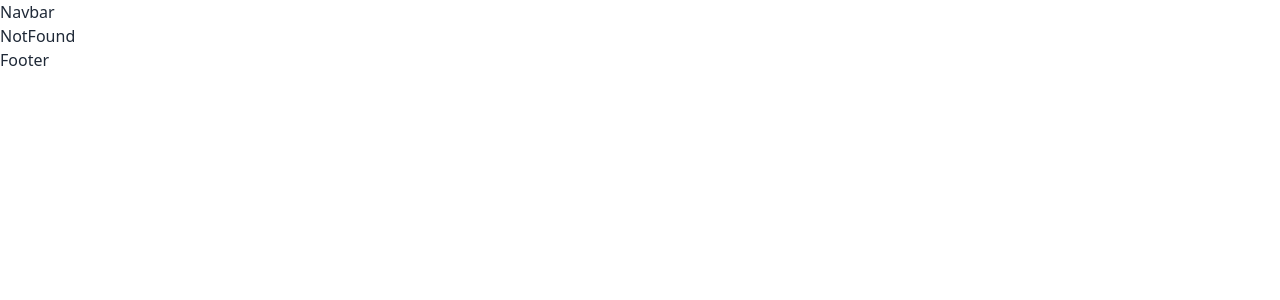
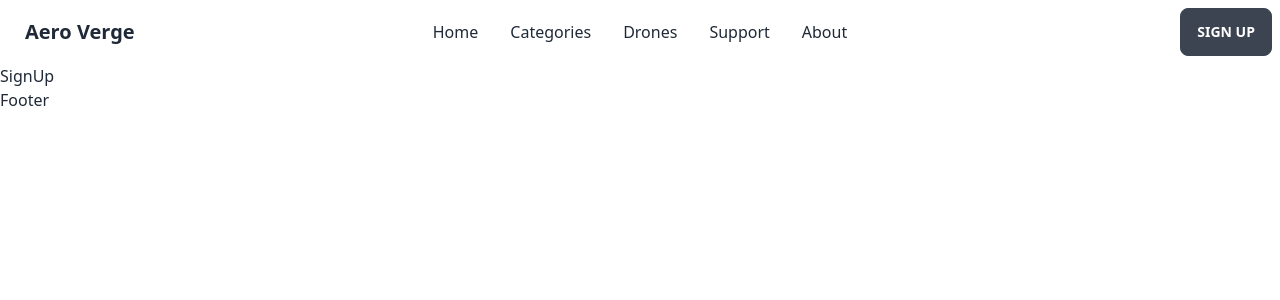
Before and after one commit to shohan-pherones/aero-verge, a React (Create React App) app: page /signup in a window 1280 px wide. Shown: the top 300 px of the page. Built offline with nearby package versions, Linux system fonts and the light colour scheme.

Commit message:
router added

```diff
--- a/src/App.js
+++ b/src/App.js
@@ -6,6 +6,7 @@
 import Drones from "./components/Drones";
 import Support from "./components/Support";
 import About from "./components/About";
+import SignUp from "./components/SignUp";
 import NotFound from "./components/NotFound";
 import Footer from "./components/Footer";
 
@@ -29,6 +30,9 @@
         <Route path="/about">
           <About />
         </Route>
+        <Route path="/signup">
+          <SignUp />
+        </Route>
         <Route path="*">
           <NotFound />
         </Route>
--- a/src/components/Navbar.js
+++ b/src/components/Navbar.js
@@ -1,7 +1,76 @@
 import React from "react";
+import { Link } from "react-router-dom";
 
 const Navbar = () => {
-  return <div>Navbar</div>;
+  return (
+    <nav className="navbar bg-base-100">
+      <div className="navbar-start">
+        <div className="dropdown">
+          <label tabIndex={0} className="btn btn-ghost lg:hidden">
+            <svg
+              xmlns="http://www.w3.org/2000/svg"
+              className="h-5 w-5"
+              fill="none"
+              viewBox="0 0 24 24"
+              stroke="currentColor"
+            >
+              <path
+                strokeLinecap="round"
+                strokeLinejoin="round"
+                strokeWidth="2"
+                d="M4 6h16M4 12h8m-8 6h16"
+              />
+            </svg>
+          </label>
+          <ul
+            tabIndex={0}
+            className="menu menu-compact dropdown-content mt-3 p-2 shadow bg-base-100 rounded-box w-52"
+          >
+            <li>
+              <Link to="/">Home</Link>
+            </li>
+            <li>
+              <Link to="/categories">Categories</Link>
+            </li>
+            <li>
+              <Link to="/drones">Drones</Link>
+            </li>
+            <li>
+              <Link to="/support">Support</Link>
+            </li>
+            <li>
+              <Link to="/about">About</Link>
+            </li>
+          </ul>
+        </div>
+        <a className="btn btn-ghost normal-case text-xl">Aero Verge</a>
+      </div>
+      <div className="navbar-center hidden lg:flex">
+        <ul className="menu menu-horizontal p-0">
+          <li>
+            <Link to="/">Home</Link>
+          </li>
+          <li>
+            <Link to="/categories">Categories</Link>
+          </li>
+          <li>
+            <Link to="/drones">Drones</Link>
+          </li>
+          <li>
+            <Link to="/support">Support</Link>
+          </li>
+          <li>
+            <Link to="/about">About</Link>
+          </li>
+        </ul>
+      </div>
+      <div className="navbar-end">
+        <Link to="/signup" className="btn">
+          Sign up
+        </Link>
+      </div>
+    </nav>
+  );
 };
 
 export default Navbar;
--- /dev/null
+++ b/src/components/SignUp.js
@@ -0,0 +1,7 @@
+import React from "react";
+
+const SignUp = () => {
+  return <div>SignUp</div>;
+};
+
+export default SignUp;
```
